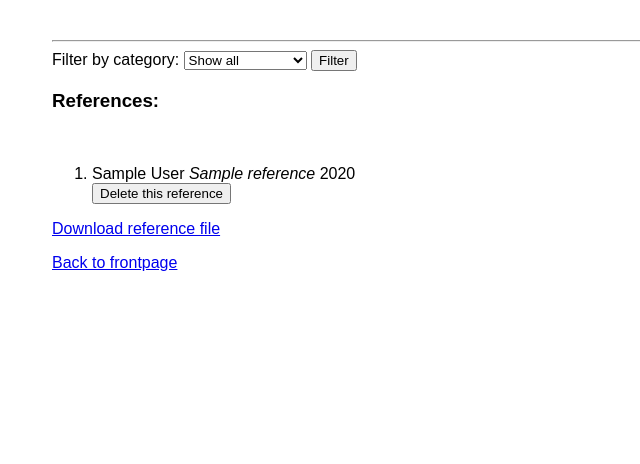
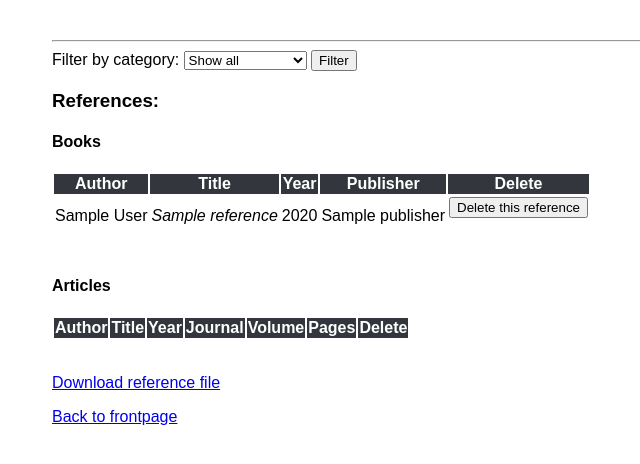
Before and after one commit to CristaHo/SprintStorm, a Flask app: template src/templates/view_reference.html in a window 1280 px wide. Shown: the part 80-544 px from the top of the page, without its empty margins (188-828 px from the left). Run offline with Flask 3, Linux system fonts and the light colour scheme; the template is opened without the code that fills it: most values are stand-ins (such as "Sample title", 1, 10 or a date in 2020); lists and menus that the app fills with data are empty; parts of the project's set-up code (start-up, migrations or seed data) failed here and were passed over.

Commit message:
Created table for references

```diff
--- a/src/templates/layout.html
+++ b/src/templates/layout.html
@@ -28,6 +28,12 @@
 
         }
 
+        th {
+            background: #33373d;
+            color: white;
+        }
+
+
 
 
     </style>
--- a/src/templates/view_reference.html
+++ b/src/templates/view_reference.html
@@ -15,25 +15,75 @@
 <input type="submit" value="Filter">
 </form>
 <h3>References:</h3>
-<br>
 <div>
-    <ol>
+    <h4>Books</h4>
+    <table class="references">
+        <tr>
+            <th>Author</th>
+            <th>Title</th>
+            <th>Year</th>
+            <th>Publisher</th>
+            <th>Delete</th>
+        </tr>
 
             {% for reference in references %}
-                <li>{{ reference.author }} <i> {{ reference.title }}</i> {{ reference.year }}</br>
+
+                    {% if reference.publisher %}
+                    <tr>
+                    <td>{{ reference.author }} </td>
+                    <td> <i> {{ reference.title }}</i> </td>
+                    <td>{{ reference.year }}</td>
+                    <td>{{ reference.publisher  }}</td>
+                        <td>
+
                     <form action="/view_reference/delete" method="POST">
                         <input type="hidden" name="reference_key" value="{{ reference.key }}">
-                        {% if reference.publisher %}
                             <input type="hidden" name="reference_type" value="book">
-                        {% else %}
-                            <input type="hidden" name="reference_type" value="article">
-                        {% endif %}
                         <input type="submit" value="Delete this reference">
                     </form>
-                </li>
+                    </td>
+                    </tr>
+                    {% endif %}
             {% endfor %}
 
-    </ol>
+            </table>
+            <br>
+            <h4>Articles</h4>
+            <table class="references">
+                <tr>
+                    <th>Author</th>
+                    <th>Title</th>
+                    <th>Year</th>
+                    <th>Journal</th>
+                    <th>Volume</th>
+                    <th>Pages</th>
+                    <th>Delete</th>
+                </tr>
+                {% for reference in references %}
+
+                        {% if not reference.publisher %}
+
+                        <tr>
+                            <td>{{ reference.author }} </td>
+                            <td> <i> {{ reference.title }}</i> </td>
+                            <td>{{ reference.year }}</td>
+                            <td>{{ reference.journal }}</td>
+                            <td>{{ reference.volume  }}</td>
+                            <td>{{ reference.pages  }}</td>
+                                <td>
+
+                            <form action="/view_reference/delete" method="POST">
+                                <input type="hidden" name="reference_key" value="{{ reference.key }}">
+                                    <input type="hidden" name="reference_type" value="article">
+                                <input type="submit" value="Delete this reference">
+                            </form>
+                            </td>
+                            </tr>
+                        {% endif %}
+                {% endfor %}
+
+                </table>
+                <br>
 </div>
 <p><a href="/view_reference/download">Download reference file</a></p>
 <a href="/">Back to frontpage</a>
```
